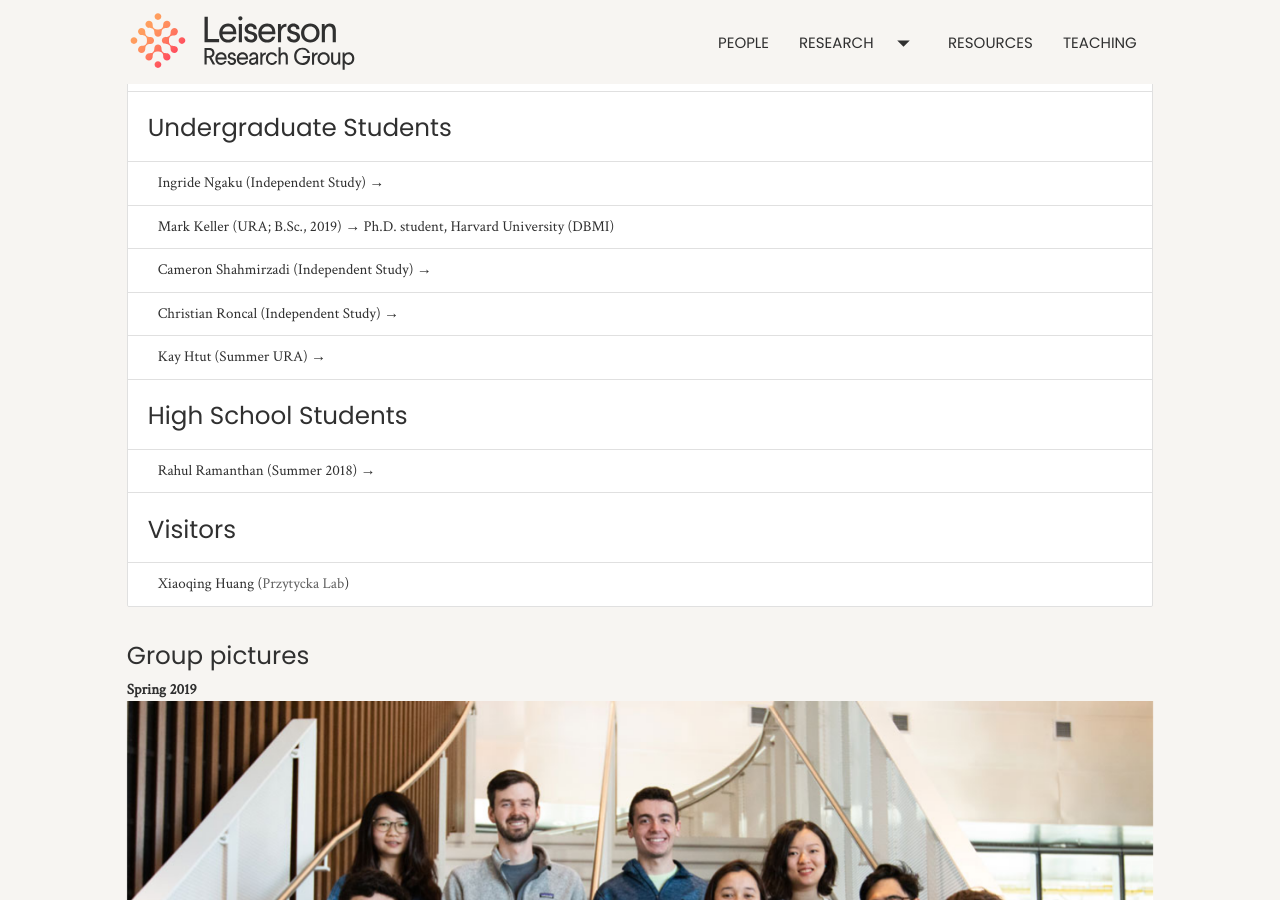
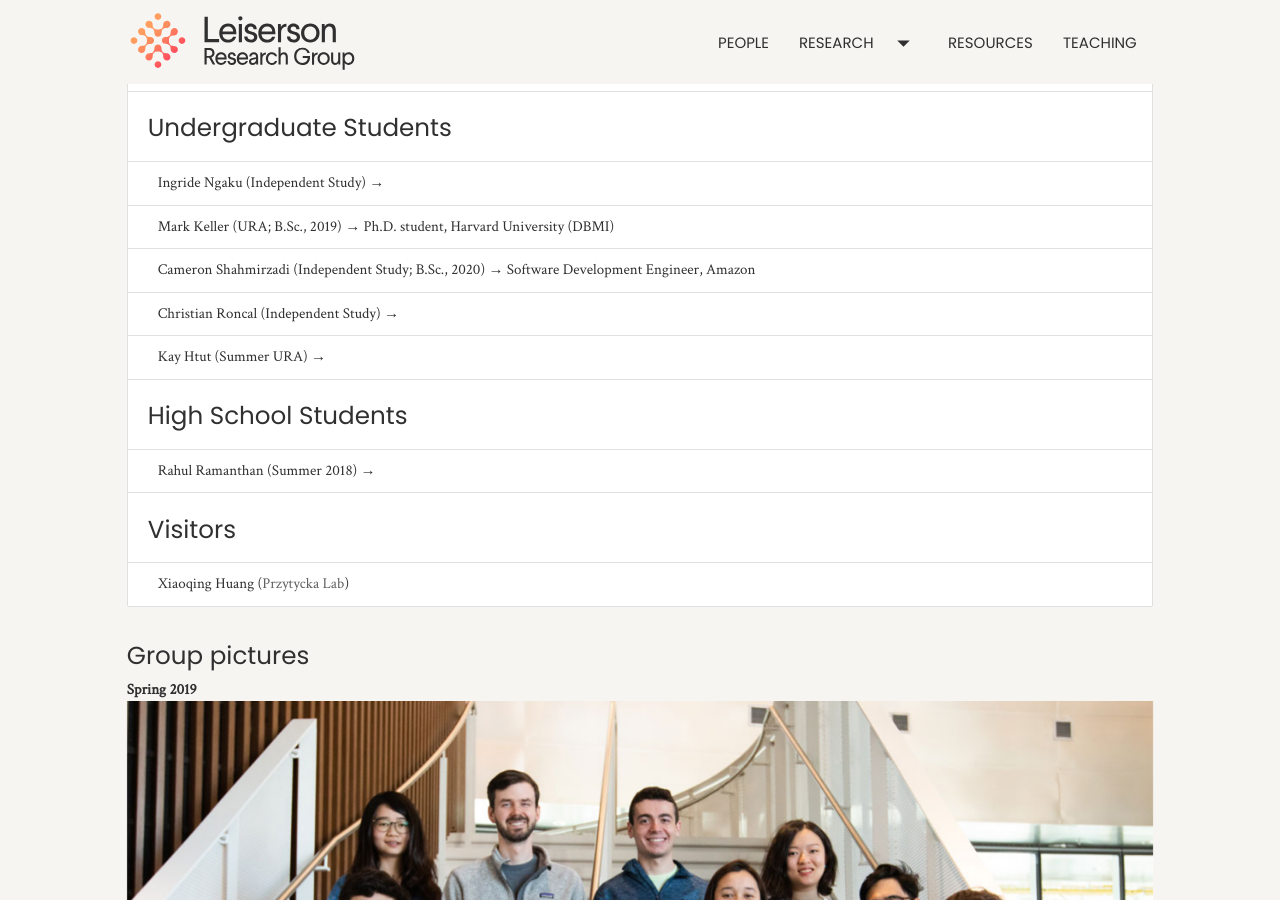
Before and after one commit to lrgr/lrgr.github.io, a Jekyll site: the page built from people/index.html, in a window 1280 px wide and 900 px high, scrolled down 936 px. Built offline with Jekyll 4.4.1, drawn with Linux system fonts in a browser that asks for light colours; nearby versions of some CDN libraries.

Commit message:
add Cameron

```diff
--- a/people/index.html
+++ b/people/index.html
@@ -121,7 +121,8 @@ top_navbar: true
         Mark Keller (URA; B.Sc., 2019) &rarr; Ph.D. student, Harvard University (DBMI)
       </li>
       <li class="collection-item">
-        Cameron Shahmirzadi (Independent Study) &rarr;
+        Cameron Shahmirzadi (Independent Study; B.Sc., 2020) &rarr; Software Development
+        Engineer, Amazon
       </li>
       <li class="collection-item">
         Christian Roncal (Independent Study) &rarr;
```
